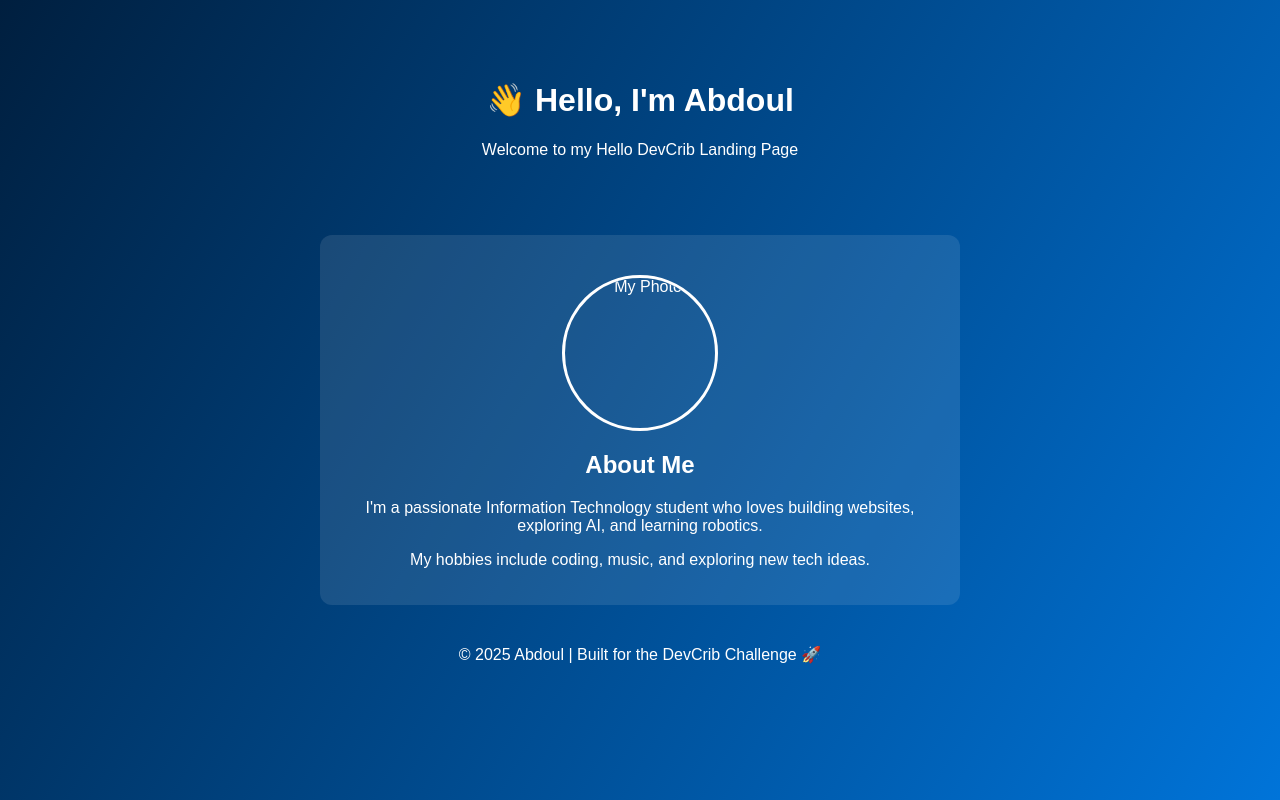
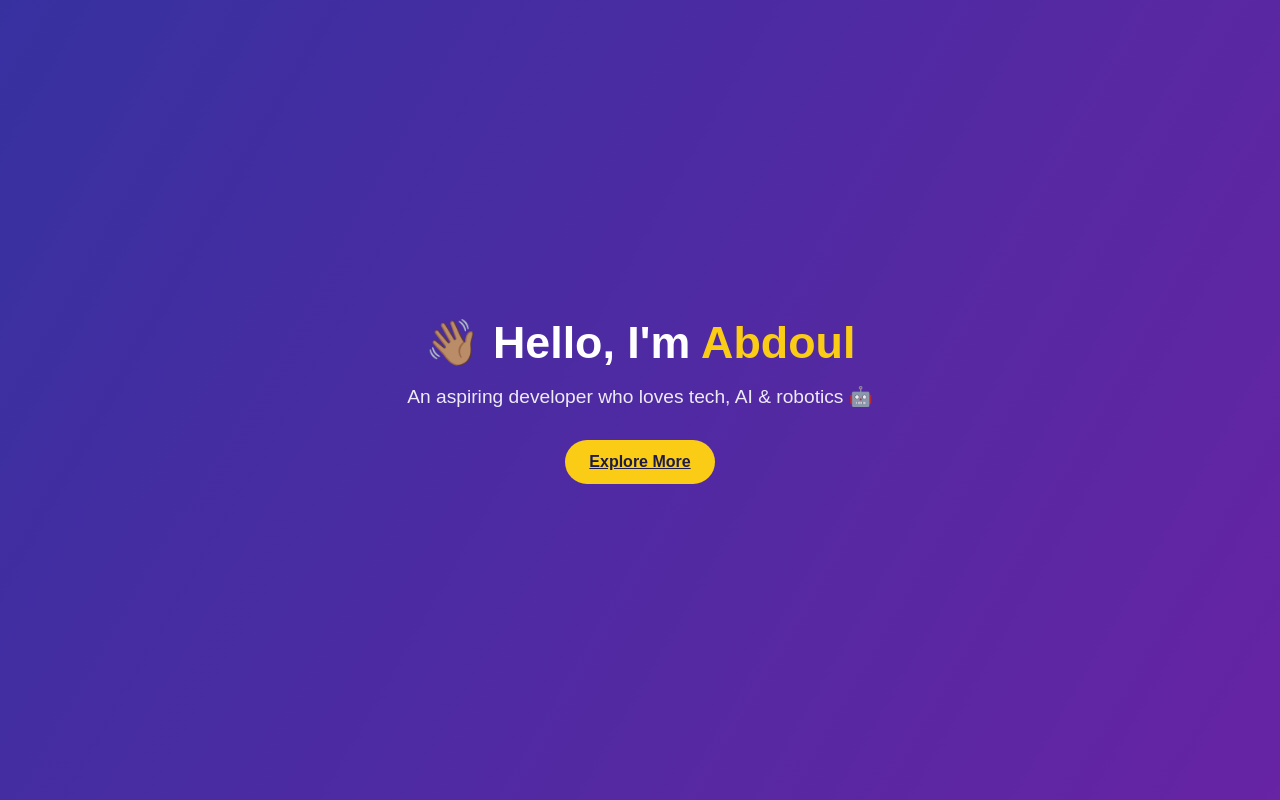
Before and after one commit to abdoul725/hello-devcrib, a plain HTML site: page index.html in a window 1280 px wide. Shown: the top 800 px of the page. Drawn offline with Linux system fonts and the light colour scheme.

Commit message:
Added creative landing page design with animations and my profile

```diff
--- a/index.html
+++ b/index.html
@@ -3,24 +3,32 @@
 <head>
   <meta charset="UTF-8" />
   <meta name="viewport" content="width=device-width, initial-scale=1.0" />
-  <title>Hello DevCrib | Abdoul</title>
+  <title>Hello DevCrib - Abdoul</title>
   <link rel="stylesheet" href="style.css" />
 </head>
 <body>
-  <header class="header">
-    <h1 class="fade-in">👋 Hello, I'm Abdoul</h1>
-    <p class="fade-in delay">Welcome to my Hello DevCrib Landing Page</p>
+  <header class="hero">
+    <div class="overlay"></div>
+    <div class="hero-content">
+      <h1 class="animate-text">👋🏽 Hello, I'm <span>Abdoul</span></h1>
+      <p class="animate-subtext">An aspiring developer who loves tech, AI & robotics 🤖</p>
+      <a href="#about" class="btn">Explore More</a>
+    </div>
   </header>
 
-  <section class="about fade-in delay2">
-    <img src="me.jpg" alt="My Photo" class="profile-pic" />
+  <section id="about" class="about">
     <h2>About Me</h2>
-    <p>I'm a passionate Information Technology student who loves building websites, exploring AI, and learning robotics.</p>
-    <p>My hobbies include coding, music, and exploring new tech ideas.</p>
+    <div class="about-content">
+      <img src="my photo.png" alt="Abdoul" class="profile-pic" />
+      <div>
+        <p>Hi! I'm Abdoul, a passionate IT student who loves building websites and learning new technologies.</p>
+        <p>My hobbies include coding, robotics, exploring AI projects, and gaming 🎮.</p>
+      </div>
+    </div>
   </section>
 
-  <footer class="fade-in delay3">
-    <p>© 2025 Abdoul | Built for the DevCrib Challenge 🚀</p>
+  <footer>
+    <p>© 2025 Hello DevCrib | Built with ❤️ by Abdoul</p>
   </footer>
 
   <script src="script.js"></script>
--- a/style.css
+++ b/style.css
@@ -1,52 +1,110 @@
-body {
+* {
   margin: 0;
   padding: 0;
+  box-sizing: border-box;
   font-family: "Poppins", sans-serif;
-  background: linear-gradient(120deg, #001f3f, #0074d9);
-  color: white;
-  text-align: center;
-  min-height: 100vh;
 }
 
-header {
-  padding: 60px 20px 20px;
+body {
+  background: #0f172a;
+  color: white;
+  scroll-behavior: smooth;
 }
 
+/* HERO SECTION */
+.hero {
+  position: relative;
+  height: 100vh;
+  background: linear-gradient(120deg, #4f46e5, #9333ea);
+  display: flex;
+  align-items: center;
+  justify-content: center;
+  text-align: center;
+  overflow: hidden;
+}
+
+.hero .overlay {
+  position: absolute;
+  inset: 0;
+  background: rgba(0, 0, 0, 0.3);
+}
+
+.hero-content {
+  position: relative;
+  z-index: 2;
+  max-width: 700px;
+  animation: fadeInUp 1.5s ease-in-out;
+}
+
+.hero-content h1 {
+  font-size: 2.8rem;
+}
+
+.hero-content span {
+  color: #facc15;
+}
+
+.hero-content p {
+  margin-top: 1rem;
+  font-size: 1.2rem;
+  opacity: 0.9;
+}
+
+.btn {
+  margin-top: 2rem;
+  display: inline-block;
+  padding: 0.8rem 1.5rem;
+  background: #facc15;
+  color: #1e1b4b;
+  font-weight: bold;
+  border-radius: 30px;
+  transition: all 0.3s ease;
+}
+
+.btn:hover {
+  transform: scale(1.05);
+  background: #fef08a;
+}
+
+/* ABOUT SECTION */
 .about {
-  background: rgba(255, 255, 255, 0.1);
-  border-radius: 12px;
-  margin: 40px auto;
-  padding: 20px;
-  width: 90%;
-  max-width: 600px;
+  padding: 5rem 1rem;
+  background: #1e293b;
+  text-align: center;
+}
+
+.about h2 {
+  font-size: 2rem;
+  margin-bottom: 2rem;
+  color: #facc15;
+}
+
+.about-content {
+  display: flex;
+  flex-direction: column;
+  align-items: center;
+  gap: 2rem;
 }
 
 .profile-pic {
-  width: 150px;
-  height: 150px;
+  width: 180px;
+  height: 180px;
   border-radius: 50%;
-  margin: 20px auto;
-  display: block;
-  border: 3px solid #fff;
+  border: 4px solid #facc15;
+  object-fit: cover;
+  box-shadow: 0 0 20px rgba(250, 204, 21, 0.5);
+}
+
+/* FOOTER */
+footer {
+  background: #0f172a;
+  text-align: center;
+  padding: 1rem;
+  font-size: 0.9rem;
+  color: #cbd5e1;
 }
 
 /* ANIMATIONS */
-.fade-in {
-  opacity: 0;
-  transform: translateY(20px);
-  animation: fadeInUp 1s ease forwards;
-}
-
-.delay {
-  animation-delay: 0.5s;
-}
-.delay2 {
-  animation-delay: 1s;
-}
-.delay3 {
-  animation-delay: 1.5s;
-}
-
 @keyframes fadeInUp {
   from {
     opacity: 0;
```
Also changed, not shown: my photo.png (added).
